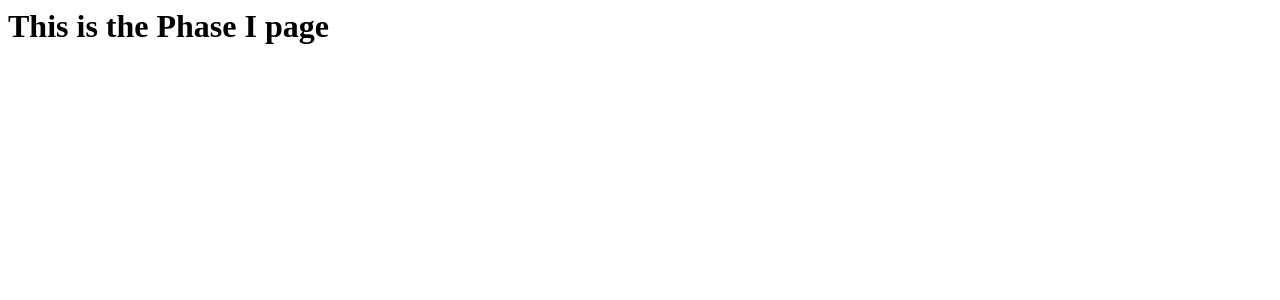
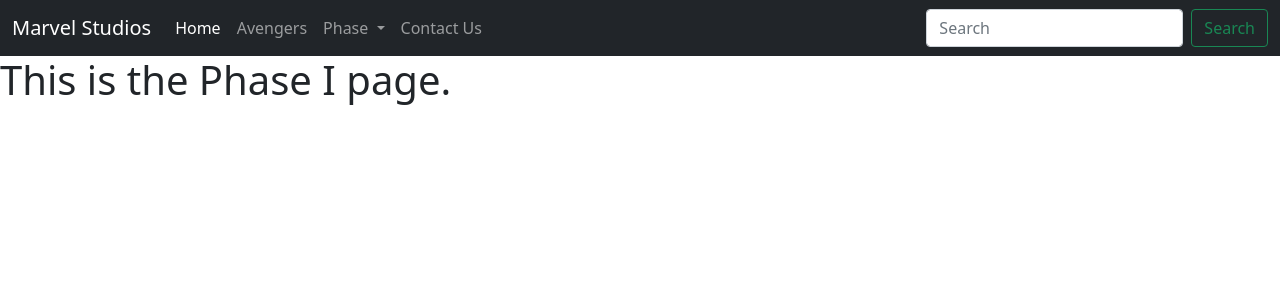
Before and after one commit to ankushsingh24/Marvel, a Django app: page /phaseI/ in a window 1280 px wide. Shown: the top 300 px of the page. Run offline with Django 4.2, Linux system fonts and the light colour scheme.

Commit message:
added the tabs

```diff
--- a/home/urls.py
+++ b/home/urls.py
@@ -6,5 +6,8 @@ urlpatterns = [
     path('', views.index, name='home'),
     path('avengers/', views.avengers, name='avengers'),
     path('phaseI/', views.phaseI, name='phaseI'),
+    path('phaseII/', views.phaseII, name='phaseII'),
+    path('phaseIII/', views.phaseIII, name='phaseIII'),
+    path('phaseIV/', views.phaseIV, name='phaseIV'),
     path('contact/', views.contact, name='contact'),
 ]
--- a/home/views.py
+++ b/home/views.py
@@ -9,12 +9,27 @@ def index(request):
 
 
 def avengers(request):
-    return HttpResponse('<h1>This is the Avengers page</h1>')
+    return render(request, 'avengers.html')
+    # return HttpResponse('<h1>This is the Avengers page</h1>')
 
 
 def phaseI(request):
-    return HttpResponse('<h1>This is the Phase I page</h1>')
+    return render(request, 'phaseI.html')
+    # return HttpResponse('<h1>This is the Phase I page</h1>')
+
+
+def phaseII(request):
+    return render(request, 'phaseII.html')
+
+
+def phaseIII(request):
+    return render(request, 'phaseIII.html')
+
+
+def phaseIV(request):
+    return render(request, 'phaseIV.html')
 
 
 def contact(request):
-    return HttpResponse('<h1>This is the Contact page</h1>')
+    return render(request, 'contact.html')
+    # return HttpResponse('<h1>This is the Contact page</h1>')
--- /dev/null
+++ b/templates/avengers.html
@@ -0,0 +1,6 @@
+{% extends 'base.html' %} {% block title %} Avengers {% endblock title %} {%
+block body %} {% block body %}
+
+<h1>This is the Avengers page.</h1>
+
+{% endblock body %}
--- /dev/null
+++ b/templates/base.html
@@ -0,0 +1,87 @@
+<!DOCTYPE html>
+<html lang="en">
+  <head>
+    <!-- Required meta tags -->
+    <meta charset="utf-8" />
+    <meta name="viewport" content="width=device-width, initial-scale=1" />
+
+    <!-- Bootstrap CSS -->
+    <link
+      href="https://cdn.jsdelivr.net/npm/bootstrap@5.1.3/dist/css/bootstrap.min.css"
+      rel="stylesheet"
+      integrity="sha384-1BmE4kWBq78iYhFldvKuhfTAU6auU8tT94WrHftjDbrCEXSU1oBoqyl2QvZ6jIW3"
+      crossorigin="anonymous"
+    />
+
+    <title>{% block title %}{% endblock title %} | Marvel</title>
+  </head>
+
+  <body>
+    <nav class="navbar navbar-expand-lg navbar-dark bg-dark">
+      <div class="container-fluid">
+        <a class="navbar-brand" href="/">Marvel Studios</a>
+        <button
+          class="navbar-toggler"
+          type="button"
+          data-bs-toggle="collapse"
+          data-bs-target="#navbarSupportedContent"
+          aria-controls="navbarSupportedContent"
+          aria-expanded="false"
+          aria-label="Toggle navigation"
+        >
+          <span class="navbar-toggler-icon"></span>
+        </button>
+        <div class="collapse navbar-collapse" id="navbarSupportedContent">
+          <ul class="navbar-nav me-auto mb-2 mb-lg-0">
+            <li class="nav-item">
+              <a class="nav-link active" aria-current="page" href="/">Home</a>
+            </li>
+            <li class="nav-item">
+              <a class="nav-link" href="/avengers">Avengers</a>
+            </li>
+            <li class="nav-item dropdown">
+              <a
+                class="nav-link dropdown-toggle"
+                href="#"
+                id="navbarDropdown"
+                role="button"
+                data-bs-toggle="dropdown"
+                aria-expanded="false"
+              >
+                Phase
+              </a>
+              <ul class="dropdown-menu" aria-labelledby="navbarDropdown">
+                <li><a class="dropdown-item" href="/phaseI">I</a></li>
+                <li><a class="dropdown-item" href="/phaseII">II</a></li>
+                <li><a class="dropdown-item" href="/phaseIII">III</a></li>
+                <li><a class="dropdown-item" href="/phaseIV">IV</a></li>
+              </ul>
+            </li>
+            <li class="nav-item">
+              <a class="nav-link" href="/contact">Contact Us</a>
+            </li>
+          </ul>
+          <form class="d-flex">
+            <input
+              class="form-control me-2"
+              type="search"
+              placeholder="Search"
+              aria-label="Search"
+            />
+            <button class="btn btn-outline-success" type="submit">
+              Search
+            </button>
+          </form>
+        </div>
+      </div>
+    </nav>
+
+    {% block body %}{% endblock body %}
+
+    <script
+      src="https://cdn.jsdelivr.net/npm/bootstrap@5.1.3/dist/js/bootstrap.bundle.min.js"
+      integrity="sha384-ka7Sk0Gln4gmtz2MlQnikT1wXgYsOg+OMhuP+IlRH9sENBO0LRn5q+8nbTov4+1p"
+      crossorigin="anonymous"
+    ></script>
+  </body>
+</html>
--- /dev/null
+++ b/templates/contact.html
@@ -0,0 +1,6 @@
+{% extends 'base.html' %} {% block title %} Contact {% endblock title %} {%
+block body %} {% block body %}
+
+<h1>This is the Contact page.</h1>
+
+{% endblock body %}
--- /dev/null
+++ b/templates/phaseI.html
@@ -0,0 +1,6 @@
+{% extends 'base.html' %} {% block title %} Phase I {% endblock title %} {%
+block body %} {% block body %}
+
+<h1>This is the Phase I page.</h1>
+
+{% endblock body %}
--- /dev/null
+++ b/templates/phaseII.html
@@ -0,0 +1,6 @@
+{% extends 'base.html' %} {% block title %} Phase II {% endblock title %} {%
+block body %} {% block body %}
+
+<h1>This is the Phase II page.</h1>
+
+{% endblock body %}
--- /dev/null
+++ b/templates/phaseIII.html
@@ -0,0 +1,6 @@
+{% extends 'base.html' %} {% block title %} Phase III {% endblock title %} {%
+block body %} {% block body %}
+
+<h1>This is the Phase III page.</h1>
+
+{% endblock body %}
--- /dev/null
+++ b/templates/phaseIV.html
@@ -0,0 +1,6 @@
+{% extends 'base.html' %} {% block title %} Phase IV {% endblock title %} {%
+block body %} {% block body %}
+
+<h1>This is the Phase IV page.</h1>
+
+{% endblock body %}
```
Also changed, not shown: templates/index.html (+4 -63 lines).
